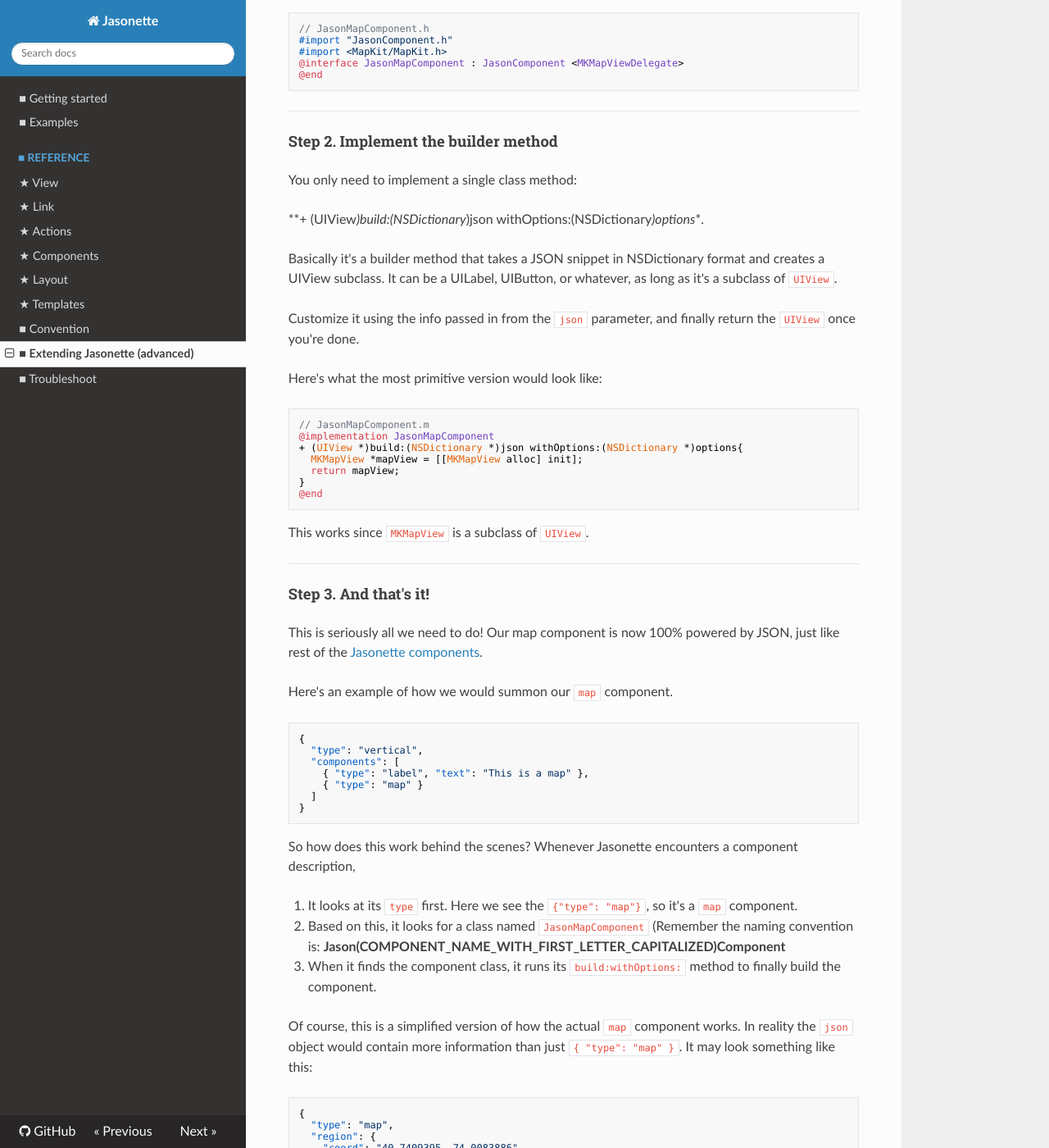
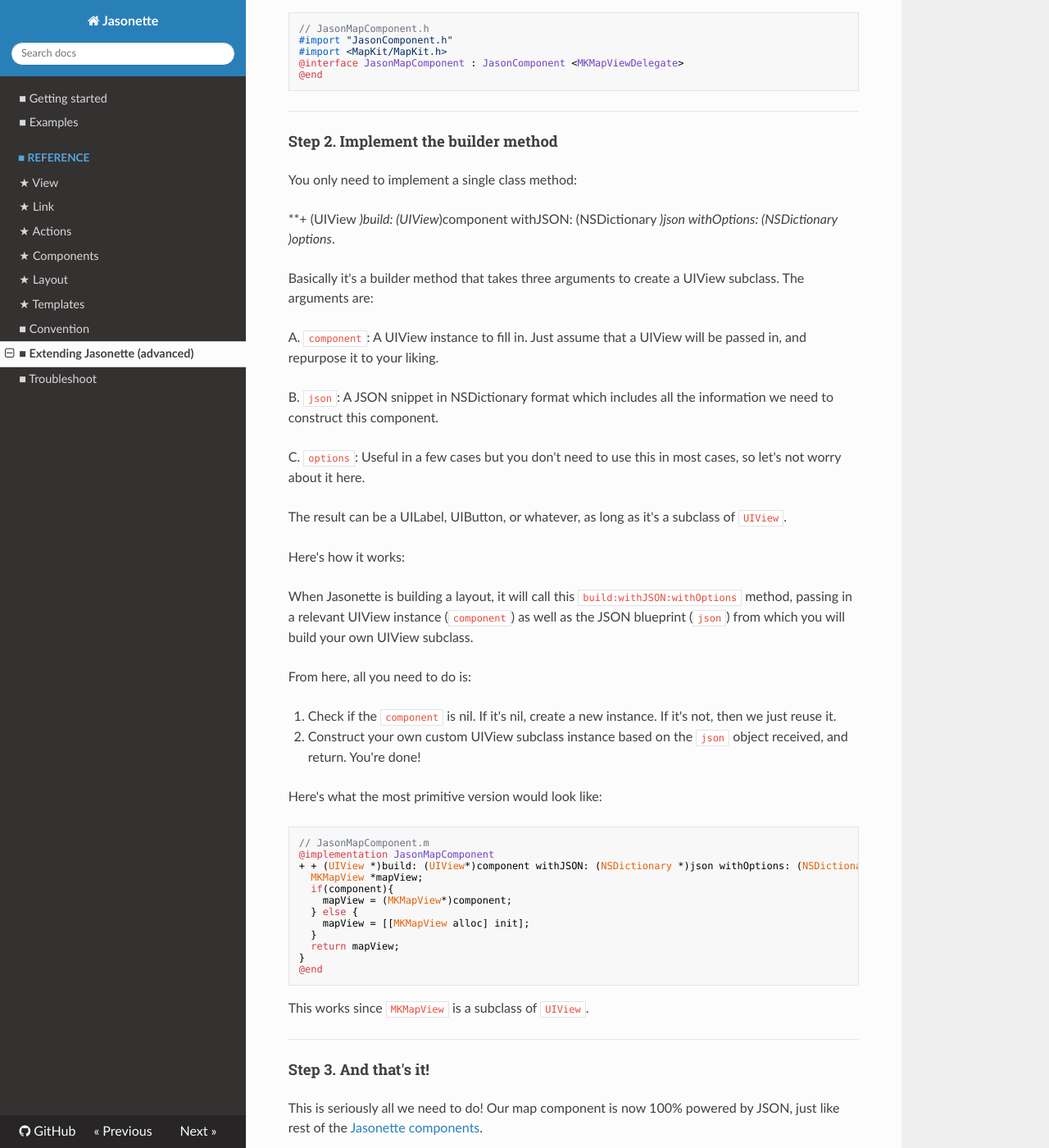
Before and after one commit to Jasonette/documentation, an MkDocs documentation site: the page built from docs/advanced.md, in a window 1280 px wide and 1400 px high, scrolled down 1860 px. Shown: the whole window at 82% size. Built offline with MkDocs 1.6.1, drawn with Linux system fonts in a browser that asks for light colours; nearby versions of some CDN libraries; old or Windows-style settings are respelled for this version of MkDocs; some of the changed text lies outside the part shown.

Commit message:
Updated documentation for component extensions
Made a big update on recycling logic, and the method signature has changed a bit.

Highlight: The build method now has an additional argument where it passes in a `UIView` object if it's being recycled. The developer must check if it's nil. If it's nil, need to instantiate. If not, they can just typecast it to whatever UIView subclass they want and instantiate it and finally return it.

The commit: https://github.com/Jasonette/JASONETTE-iOS/commit/fff1273ffa08f275787c9f01e2ef3e7940278915

```diff
--- a/docs/advanced.md
+++ b/docs/advanced.md
@@ -68,18 +68,39 @@
 
 You only need to implement a single class method:
 
-**+ (UIView*)build:(NSDictionary*)json withOptions:(NSDictionary*)options**.
+**+ (UIView *)build: (UIView*)component withJSON: (NSDictionary *)json withOptions: (NSDictionary *)options**.
 
-Basically it's a builder method that takes a JSON snippet in NSDictionary format and creates a UIView subclass. It can be a UILabel, UIButton, or whatever, as long as it's a subclass of `UIView`.
+Basically it's a builder method that takes three arguments to create a UIView subclass. The arguments are:
 
-Customize it using the info passed in from the `json` parameter, and finally return the `UIView` once you're done.
+  A. `component`: A UIView instance to fill in. Just assume that a UIView will be passed in, and repurpose it to your liking.
+
+  B. `json`: A JSON snippet in NSDictionary format which includes all the information we need to construct this component.
+
+  C. `options`: Useful in a few cases but you don't need to use this in most cases, so let's not worry about it here.
+
+The result can be a UILabel, UIButton, or whatever, as long as it's a subclass of `UIView`.
+
+Here's how it works:
+
+When Jasonette is building a layout, it will call this `build:withJSON:withOptions` method, passing in a relevant UIView instance (`component`) as well as the JSON blueprint (`json`) from which you will build your own UIView subclass.
+
+From here, all you need to do is:
+
+  1. Check if the `component` is nil. If it's nil, create a new instance. If it's not, then we just reuse it.
+
+  2. Construct your own custom UIView subclass instance based on the `json` object received, and return. You're done!
 
 Here's what the most primitive version would look like:
 
     // JasonMapComponent.m
     @implementation JasonMapComponent
-    + (UIView *)build:(NSDictionary *)json withOptions:(NSDictionary *)options{
-      MKMapView *mapView = [[MKMapView alloc] init];
+    + + (UIView *)build: (UIView*)component withJSON: (NSDictionary *)json withOptions: (NSDictionary *)options{
+      MKMapView *mapView;
+      if(component){
+        mapView = (MKMapView*)component;
+      } else {
+        mapView = [[MKMapView alloc] init];
+      }
       return mapView;
     }
     @end
@@ -122,11 +143,18 @@
 
     // JasonMapComponent.m
     @implementation JasonMapComponent
-    + (UIView *)build:(NSDictionary *)json withOptions:(NSDictionary *)options{
-      MKMapView *mapView = [[MKMapView alloc] init];
+    + (UIView *)build: (UIView*)component withJSON: (NSDictionary *)json withOptions: (NSDictionary *)options{
+      MKMapView *mapView;
+      if(component){
+        mapView = (MKMapView*)component;
+      } else {
+        mapView = [[MKMapView alloc] init];
+      }
+
       /*
         Do some customization with the 'json' argument here.
       */
+
       return mapView;
     }
     @end
@@ -153,8 +181,13 @@
 
     // JasonMapComponent.m
     @implementation JasonMapComponent
-    + (UIView *)build:(NSDictionary *)json withOptions:(NSDictionary *)options{
-      MKMapView *mapView = [[MKMapView alloc] init];
+    + (UIView *)build: (UIView*)component withJSON: (NSDictionary *)json withOptions: (NSDictionary *)options{
+      MKMapView *mapView;
+      if(component){
+        mapView = (MKMapView*)component;
+      } else {
+        mapView = [[MKMapView alloc] init];
+      }
 
       /*
         Do some customization with the 'json' argument here
@@ -205,9 +238,14 @@
 Here's an example code that creates a UIView, runs it through the built-in `stylize`, and then applies additional custom styles.
 
 
-    + (UIView *)build:(NSDictionary *)json withOptions:(NSDictionary *)options{
+    + (UIView *)build: (UIView*)component withJSON: (NSDictionary *)json withOptions: (NSDictionary *)options{
       // Build some component here
-      UIView *component = [[UIView alloc] init];
+      MKMapView *mapView;
+      if(component){
+        mapView = (MKMapView*)component;
+      } else {
+        mapView = [[MKMapView alloc] init];
+      }
 
       /*
       customize the component here
```
